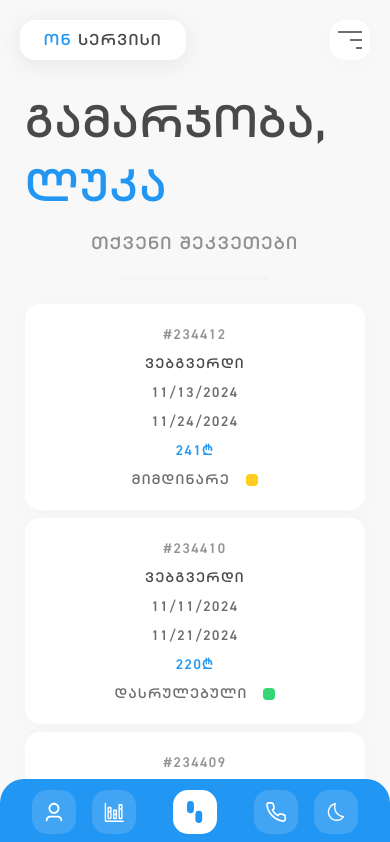
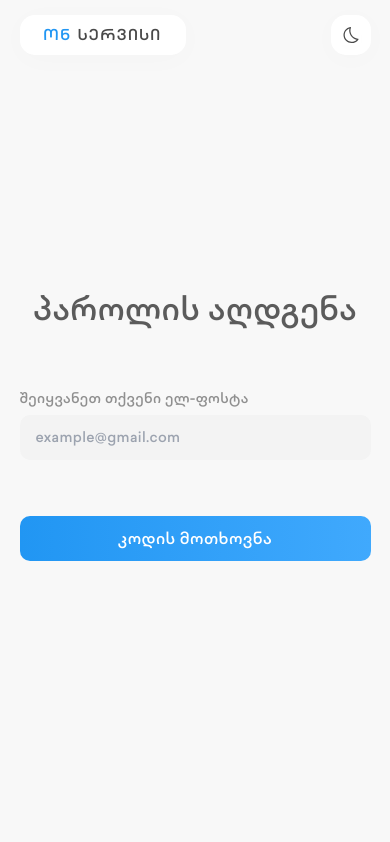
Before and after one commit to LukaFexshvelashvili/ONSERVICE, a React (Vite) app: page / in a window 390 px wide. Shown: the top 842 px of the page. Built offline with nearby package versions, Linux system fonts and the light colour scheme.

Commit message:
Responsive Authentication

```diff
--- a/src/main/App.tsx
+++ b/src/main/App.tsx
@@ -16,15 +16,14 @@ import Profile from "../pages/Profile/Profile";
 function App() {
   return (
     <Layout>
-      <SideBar />
+      {/* <SideBar /> */}
 
-      <Content>
-        {/* <Home /> */}
-        {/* <Profile /> */}
+      {/* <Content>
+        <Home />
+        <Profile />
         <Orders />
-      </Content>
-      {/* <Authentication /> */}
-      <MobileBar />
+      </Content> */}
+      <Authentication />
     </Layout>
   );
 }
@@ -32,77 +31,15 @@ function App() {
 export default App;
 
 function Layout({ children }: any) {
-  return <div className="flex items-start mobile:pb-[65px]">{children}</div>;
+  return <div className="flex items-start ">{children}</div>;
 }
 
 function Content({ children }: any) {
   return (
-    <div className="flex flex-col relative py-[25px] px-[25px] flex-1 overflow-hidden w-full">
+    <div className="flex flex-col relative py-[25px] px-[25px] flex-1 overflow-hidden w-full mobile:pb-[65px]">
       <NavBar />
 
       <main className="mt-16 ">{children}</main>
     </div>
   );
 }
-
-function MobileBar() {
-  const [active, setActive] = useState("/");
-  return (
-    <div className="mobile:flex fixed z-10 bottom-0 h-[65px] w-full left-0 bg-main hidden justify-between px-8 items-center rounded-t-3xl">
-      <div className="flex gap-4">
-        <div
-          onClick={() => setActive("/User")}
-          className={` h-[44px] aspect-square rounded-[15px] backdrop-blur-[20px] flex justify-center items-center cursor-pointer transition-all ${
-            active == "/User" ? "bg-white" : "bg-whiteBg"
-          } backdrop-blur-[20px] flex justify-center items-center cursor-pointer transition-all ${
-            active == "/User" ? "hover:opacity-90" : "hover:bg-whiteBgHover"
-          }`}
-        >
-          <UserIcon
-            className={`h-[22px] aspect-square ${
-              active == "/User" ? "[&>path]:fill-main" : "[&>path]:fill-white"
-            }`}
-          />
-        </div>
-        <div
-          onClick={() => setActive("/Orders")}
-          className={` h-[44px] aspect-square rounded-[15px] backdrop-blur-[20px] flex justify-center items-center cursor-pointer transition-all ${
-            active == "/Orders" ? "bg-white" : "bg-whiteBg"
-          } backdrop-blur-[20px] flex justify-center items-center cursor-pointer transition-all ${
-            active == "/Orders" ? "hover:opacity-90" : "hover:bg-whiteBgHover"
-          }`}
-        >
-          <StackedIcon
-            className={`h-[22px] aspect-square ${
-              active == "/Orders" ? "[&>path]:fill-main" : "[&>path]:fill-white"
-            }`}
-          />
-        </div>
-      </div>
-      <div className="flex gap-4">
-        <div
-          onClick={() => setActive("/")}
-          className={` h-[44px] aspect-square rounded-[15px] backdrop-blur-[20px] flex justify-center items-center cursor-pointer transition-all ${
-            active == "/" ? "bg-white" : "bg-whiteBg"
-          } backdrop-blur-[20px] flex justify-center items-center cursor-pointer transition-all ${
-            active == "/" ? "hover:opacity-90" : "hover:bg-whiteBgHover"
-          }`}
-        >
-          <Icon
-            className={`h-[22px] [&>rect]:transition-all aspect-square ${
-              active == "/" ? "[&>rect]:fill-main" : "[&>rect]:fill-white"
-            }`}
-          />
-        </div>
-      </div>
-      <div className="flex gap-4">
-        <div className="h-[44px] aspect-square rounded-[15px] bg-whiteBg backdrop-blur-[20px] flex justify-center items-center cursor-pointer transition-colors hover:bg-whiteBgHover active:bg-whiteBgActive">
-          <PhoneIcon className="h-[22px] aspect-square [&>path]:stroke-white" />
-        </div>
-        <div className="h-[44px] aspect-square rounded-[15px] bg-whiteBg backdrop-blur-[20px] flex justify-center items-center cursor-pointer transition-colors hover:bg-whiteBgHover active:bg-whiteBgActive">
-          <MoonIcon className="h-[22px] aspect-square [&>path]:fill-white" />
-        </div>
-      </div>
-    </div>
-  );
-}
--- a/src/pages/Authentication/Authentication.tsx
+++ b/src/pages/Authentication/Authentication.tsx
@@ -7,14 +7,14 @@ import AuthSideContent from "./AuthSideContent";
 
 export default function Authentication() {
   return (
-    <div className="flex w-full h-[100vh] min-h-[400px] items-stretch bg-white">
+    <div className="flex w-full h-[100vh] min-h-[400px] items-stretch bg-bodyBg authChange:flex-col">
       <AuthNavBar />
       <div className="flex flex-1 items-center justify-center">
-        <Login />
+        {/* <Login /> */}
         {/* <Register /> */}
-        {/* <RecoverPassword /> */}
+        <RecoverPassword />
       </div>
-      <div className="flex flex-1 linear_main">
+      <div className="flex flex-1 linear_main authChange:hidden">
         <AuthSideContent />
       </div>
     </div>
@@ -25,7 +25,7 @@ const AuthNavBar = () => {
   const [darkMode, setDarkMode] = useState(false);
 
   return (
-    <nav className="fixed flex items-center justify-between w-full top-[25px] px-[25px] z-10">
+    <nav className="fixed flex items-center justify-between w-full top-[25px] px-[25px] z-10 mobile:px-[5%] mobile:top-[15px]">
       <div className="rounded-info text-black bg-white px-6 h-[40px] text-[16px] flex justify-center items-center shadow-def select-none cursor-pointer transition-colors hover:bg-whiteHover">
         <span className="text-main mr-1.5">ონ</span> სერვისი
       </div>
@@ -34,13 +34,15 @@ const AuthNavBar = () => {
           onClick={() => setDarkMode((state) => !state)}
           className={`rounded-info h-[40px] aspect-square flex justify-center items-center shadow-def select-none cursor-pointer transition-colors ${
             darkMode
-              ? " bg-whiteBgActive hover:bg-whiteBgActive"
-              : " bg-whiteBg hover:bg-whiteBgHover"
+              ? " bg-whiteBgActive hover:bg-whiteBgActive mobile:bg-white hover:bg-whiteHover"
+              : " bg-whiteBg hover:bg-whiteBgHover mobile:bg-white hover:bg-whiteHover"
           }`}
         >
           <MoonIcon
-            className={`h-[20px] aspect-square [&>path]:transition-all ${
-              darkMode ? "[&>path]:fill-white" : "[&>path]:fill-white"
+            className={`h-[20px] aspect-square [&>path]:transition-all shadow-def ${
+              darkMode
+                ? "[&>path]:fill-white mobile:[&>path]:fill-black"
+                : "[&>path]:fill-white mobile:[&>path]:fill-black"
             }`}
           />
         </div>
--- a/src/pages/Authentication/RecoverPassword.tsx
+++ b/src/pages/Authentication/RecoverPassword.tsx
@@ -4,23 +4,23 @@ export default function RecoverPassword() {
   return (
     <form
       onSubmit={(e) => e.preventDefault()}
-      className="font-medium tracking-wide"
+      className="font-medium tracking-wide w-[90%] max-w-[400px]"
     >
-      <h1 className="text-[38px] font-medium text-center text-blackF">
+      <h1 className="text-[38px] font-medium text-center text-blackF mobileSm:text-[32px]">
         პაროლის აღდგენა
       </h1>
       {/* <div className="text-center rounded-info border-2 border-main bg-mainClear flex justify-center items-center py-4 px-2 text-main my-4 text-[14px] max-w-[400px] mx-auto">
         ინსტრუქციები გამოგზავნილია თქვენ ელ-ფოსტაზე (შეამოწმეთ სპამის
         საქაღალდეც)
       </div> */}
-      <div className="flex flex-col gap-6 mt-6 w-[400px] select-none">
+      <div className="flex flex-col gap-6 mt-6 w-full select-none authChange:mt-14">
         <InputBlock
           title="შეიყვანეთ თქვენი ელ-ფოსტა"
           placeholder="example@gmail.com"
         />
       </div>
 
-      <button className="linear_main tracking-wide h-[45px] w-full text-white mt-10 transition-opacity hover:opacity-95 font-medium rounded-[10px]">
+      <button className="linear_main tracking-wide h-[45px] w-full text-white mt-10 transition-opacity hover:opacity-95 font-medium rounded-[10px] authChange:mt-14">
         კოდის მოთხოვნა
       </button>
     </form>
--- a/src/pages/Orders/OrderCard.tsx
+++ b/src/pages/Orders/OrderCard.tsx
@@ -15,12 +15,31 @@ export default function OrderCard({
 }) {
   return (
     <div className="flex items-center text-[14px] h-[50px] w-full rounded-info shadow-def bg-white px-10 ordersChange:flex-col ordersChange:h-auto ordersChange:py-5 ordersChange:text-center ordersChange:[&>div]:w-full ordersChange:gap-2">
-      <div className="w-[15%] text-desc">#{id}</div>
-      <div className="w-[20%] text-black">{order_type}</div>
-      <div className="w-[15%] text-black2">{order_date}</div>
-      <div className="w-[15%] text-black2">{order_date_deadline}</div>
-      <div className="w-[15%] text-main">{order_price}₾</div>
-      <div className="w-[20%] flex items-center text-black2 justify-end ordersChange:justify-center">
+      <div className="w-[15%] text-desc">
+        <span className="hidden ordersChange:block text-black3">ID:</span> #{id}
+      </div>
+      <div className="w-[20%] text-black">
+        <span className="hidden ordersChange:block text-black3">შეკვეთა:</span>{" "}
+        {order_type}
+      </div>
+      <div className="w-[15%] text-black2">
+        <span className="hidden ordersChange:block text-black3">
+          განთავსების დრო:
+        </span>{" "}
+        {order_date}
+      </div>
+      <div className="w-[15%] text-black2">
+        <span className="hidden ordersChange:block text-black3">
+          დასრულების დრო:
+        </span>{" "}
+        {order_date_deadline}
+      </div>
+      <div className="w-[15%] text-main">
+        <span className="hidden ordersChange:block text-black3">ფასი:</span>{" "}
+        {order_price}₾
+      </div>
+      <div className="w-[20%] flex flex-col items-center text-black2 justify-end ordersChange:justify-center">
+        <span className="hidden ordersChange:block text-black3">სტატუსი:</span>{" "}
         {get_order_status(order_status)}
       </div>
     </div>
@@ -30,24 +49,24 @@ function get_order_status(status: number): JSX.Element {
   switch (status) {
     case 0:
       return (
-        <>
+        <div className="flex items-center">
           გაუქმებული
-          <div className=" h-[12px] aspect-square rounded-[4px] bg-red ml-4"></div>
-        </>
+          <div className=" h-[12px] aspect-square rounded-[4px] bg-red ml-2 translate-y-[-1px]"></div>
+        </div>
       );
     case 1:
       return (
-        <>
+        <div className="flex items-center">
           მიმდინარე
-          <div className=" h-[12px] aspect-square rounded-[4px] bg-yellow ml-4"></div>
-        </>
+          <div className=" h-[12px] aspect-square rounded-[4px] bg-yellow ml-2 translate-y-[-1px]"></div>
+        </div>
       );
     case 2:
       return (
-        <>
+        <div className="flex items-center">
           დასრულებული
-          <div className=" h-[12px] aspect-square rounded-[4px] bg-green ml-4"></div>
-        </>
+          <div className=" h-[12px] aspect-square rounded-[4px] bg-green ml-2 translate-y-[-1px]"></div>
+        </div>
       );
     default:
       return <>...</>;
--- a/tailwind.config.js
+++ b/tailwind.config.js
@@ -14,8 +14,9 @@ export default {
         black: "#494949",
         blackF: "rgba(73, 73, 73, 0.9)",
         black2: "#6e6e6e",
-        inputBg: "#FBFBFB",
-        inputBgActive: "#f8f8f8",
+        black3: "#b8b8b8",
+        inputBg: "rgb(243, 243, 243)",
+        inputBgActive: "rgb(241, 241, 241)",
 
         inputLabel: "rgba(73, 73, 73, 0.6)",
         desc: "rgba(73, 73, 73, 0.6)",
@@ -47,6 +48,7 @@ export default {
         cards: "20px",
       },
       screens: {
+        authChange: { max: "1200px" },
         medium: { max: "1000px" },
         ordersChange: { max: "900px" },
         mobile: { max: "600px" },
```
Also changed, not shown: src/components/SideBar.tsx (+68 -7 lines), src/pages/Authentication/Login.tsx (+7 -7 lines), src/pages/Authentication/Register.tsx (+4 -4 lines).
